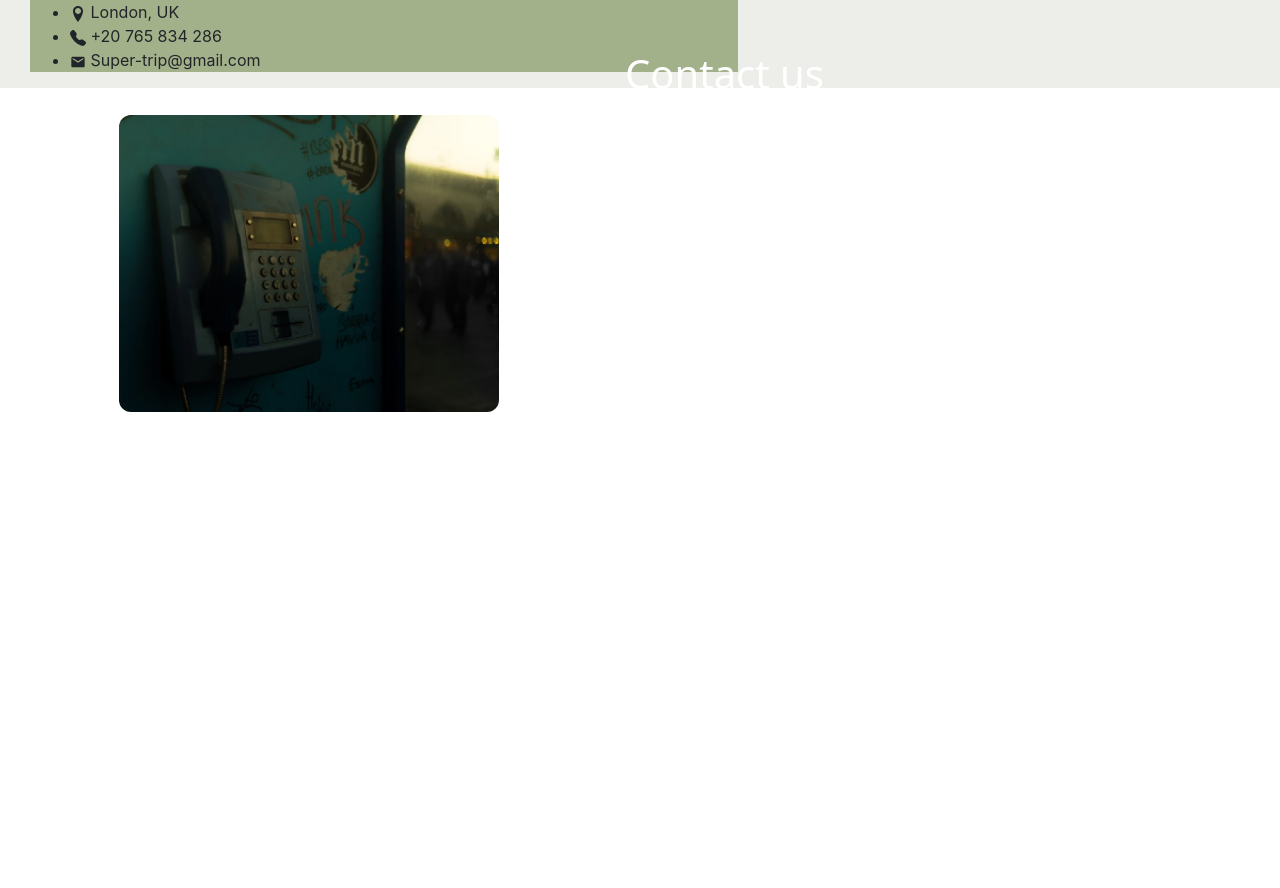
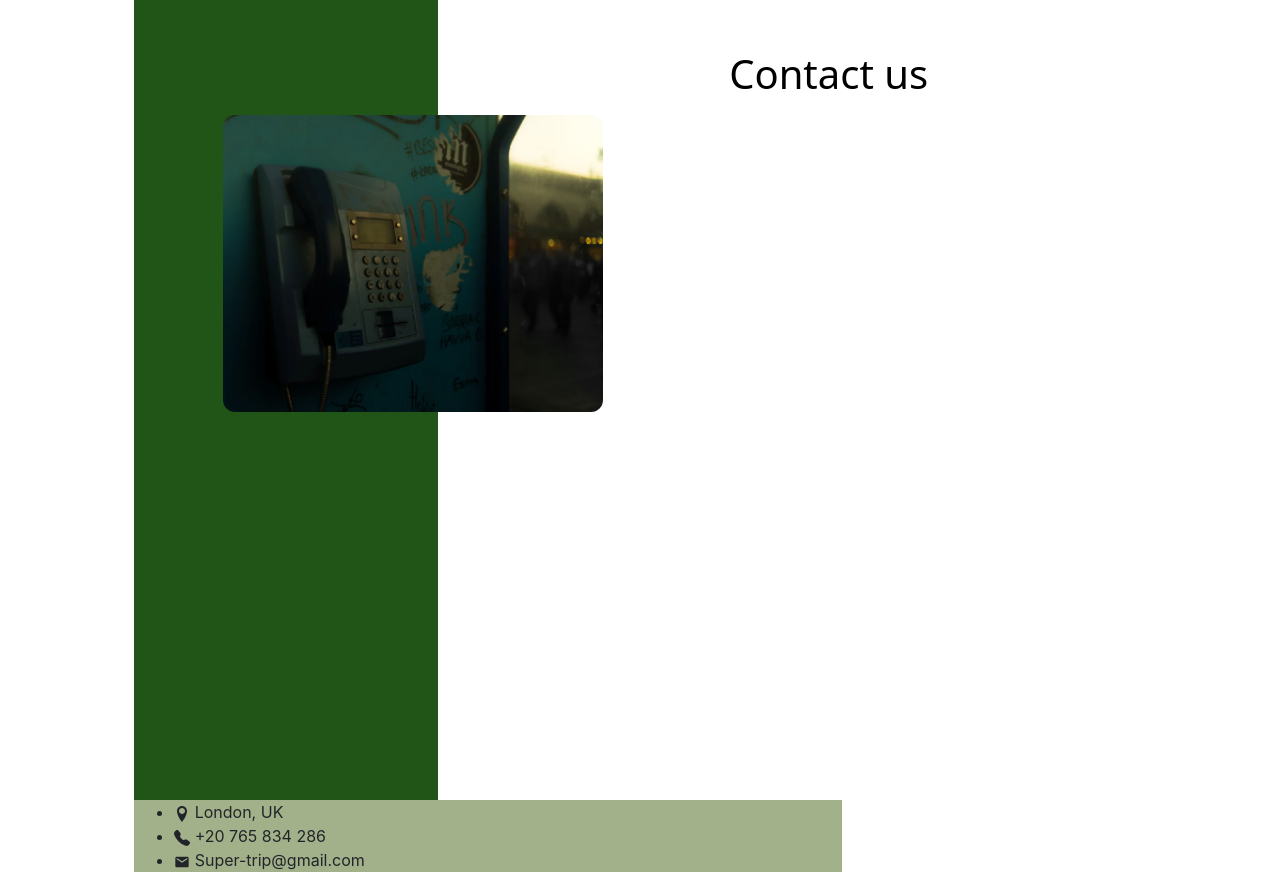
Before and after one commit to Tarek994/bg-React, a React (Create React App) app: page / in a window 1280 px wide. Before the commit the page ends 800 px from the top, so only its background shows below. Built offline with nearby package versions, Linux system fonts and the light colour scheme.

Commit message:
style(contact.css): edit the style for contact's element

```diff
--- a/src/Components/contact/Contact.css
+++ b/src/Components/contact/Contact.css
@@ -1,18 +1,22 @@
 .contact{
     display: flex;
-    background-color: #edede9;
+
+}
+.main-contact{
+  margin: auto;
 }
 
 .contact-left{
     width: 30%;
-    background-color: #eef4ed;
+    height: 100vh;
+    background-color: #205517;
   }
 
 .contact-title{
   position: absolute;
   left: 610px;
   padding-top: 50px;
-  color: #fff;
+  color: #000;
   font-size: 20px;
   text-align: center;
   font-family: system-ui, -apple-system, BlinkMacSystemFont, 'Segoe UI', Roboto, Oxygen, Ubuntu, Cantarell, 'Open Sans', 'Helvetica Neue', sans-serif;
```
